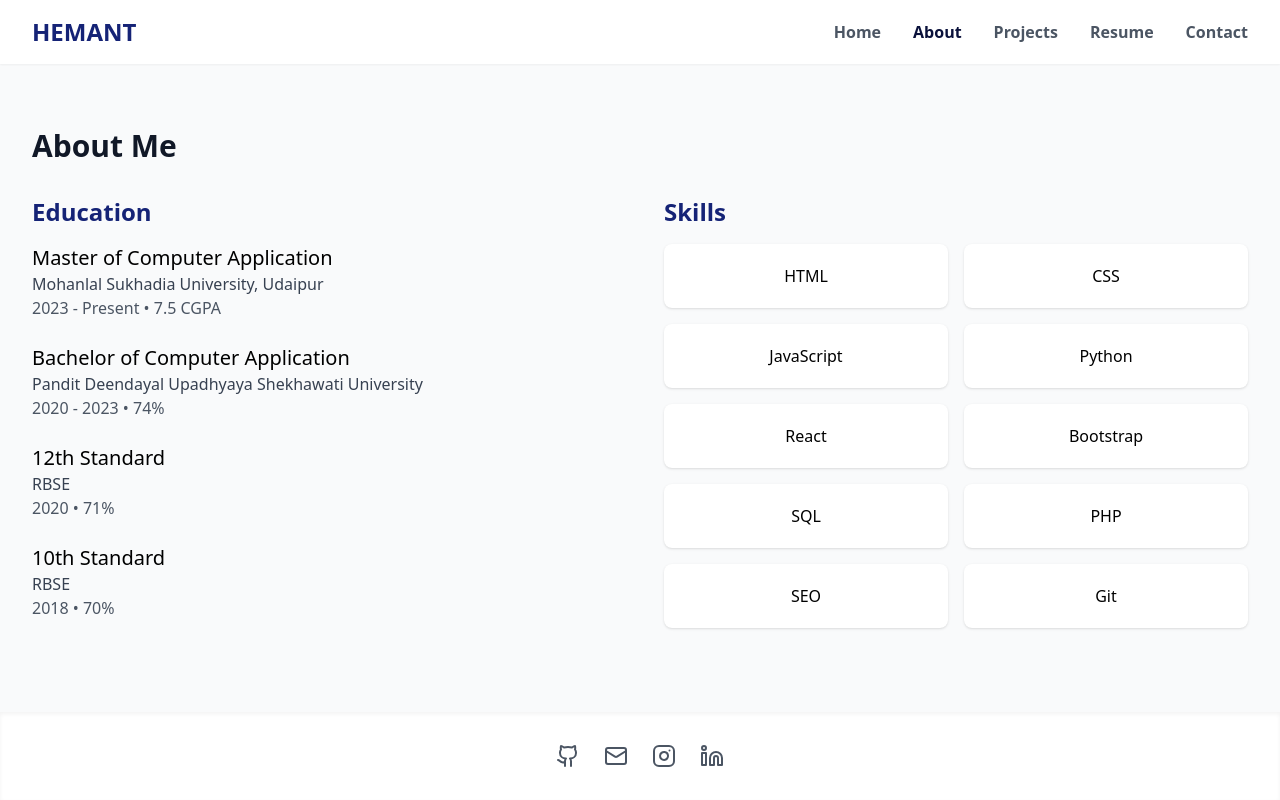
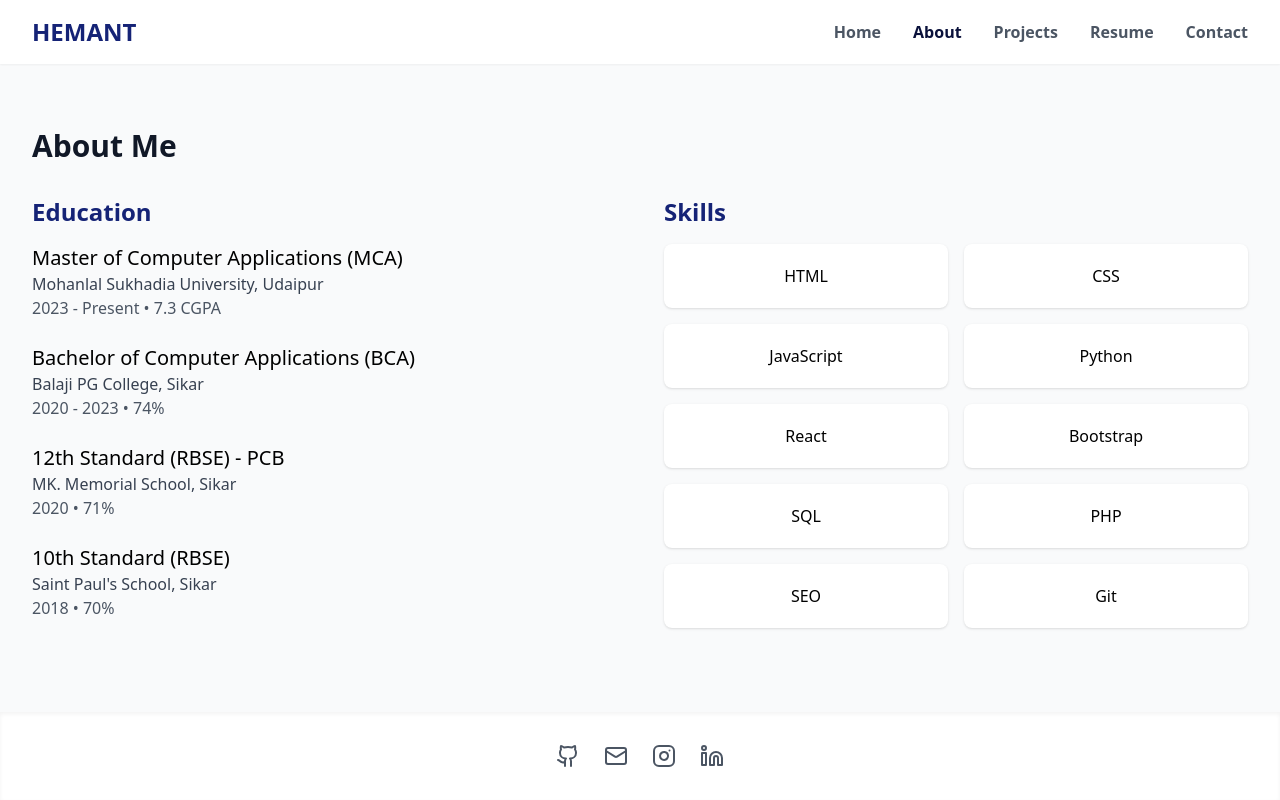
Before and after one commit to hemant482/portfolio, a React (Vite) app: page /about in a window 1280 px wide. Built offline with nearby package versions, Linux system fonts and the light colour scheme; the HTML template or start-up script is replaced by a standard one.

Commit message:
Update About.jsx

```diff
--- a/src/pages/About.jsx
+++ b/src/pages/About.jsx
@@ -1,8 +1,17 @@
-import React from 'react';
+import React from "react";
 
 const About = () => {
     const skills = [
-    'HTML', 'CSS', 'JavaScript', 'Python', 'React', 'Bootstrap',  'SQL', 'PHP', 'SEO', 'Git'
+        "HTML",
+        "CSS",
+        "JavaScript",
+        "Python",
+        "React",
+        "Bootstrap",
+        "SQL",
+        "PHP",
+        "SEO",
+        "Git",
     ];
 
     return (
@@ -11,35 +20,51 @@ const About = () => {
 
             <div className="grid grid-cols-1 md:grid-cols-2 gap-12">
                 <div>
-          <h3 className="text-2xl font-semibold text-navy-600 mb-4">Education</h3>
+                    <h3 className="text-2xl font-semibold text-navy-600 mb-4">
+                        Education
+                    </h3>
                     <div className="space-y-6">
                         <div>
-              <h4 className="text-xl font-medium">Master of Computer Application</h4>
-              <p className="text-gray-700">Mohanlal Sukhadia University, Udaipur</p>
-              <p className="text-gray-600">2023 - Present • 7.5 CGPA</p>
+                            <h4 className="text-xl font-medium">
+                                Master of Computer Applications (MCA)
+                            </h4>
+                            <p className="text-gray-700">
+                                Mohanlal Sukhadia University, Udaipur
+                            </p>
+                            <p className="text-gray-600">
+                                2023 - Present • 7.3 CGPA
+                            </p>
                         </div>
                         <div>
-              <h4 className="text-xl font-medium">Bachelor of Computer Application</h4>
+                            <h4 className="text-xl font-medium">
+                                Bachelor of Computer Applications (BCA)
+                            </h4>
                             <p className="text-gray-700">
-              Pandit Deendayal Upadhyaya Shekhawati University</p>
+                                Balaji PG College, Sikar
+                            </p>
                             <p className="text-gray-600">2020 - 2023 • 74%</p>
                         </div>
                         <div>
-              <h4 className="text-xl font-medium">12th Standard</h4>
-              <p className="text-gray-700">RBSE</p>
+                            <h4 className="text-xl font-medium">
+                                12th Standard (RBSE) - PCB
+                            </h4>
+                            <p className="text-gray-700">MK. Memorial School, Sikar</p>
                             <p className="text-gray-600">2020 • 71%</p>
                         </div>
                         <div>
-              <h4 className="text-xl font-medium">10th Standard</h4>
-              <p className="text-gray-700">RBSE</p>
+                            <h4 className="text-xl font-medium">
+                                10th Standard (RBSE)
+                            </h4>
+                            <p className="text-gray-700">Saint Paul's School, Sikar</p>
                             <p className="text-gray-600">2018 • 70%</p>
                         </div>
-
                     </div>
                 </div>
 
                 <div>
-          <h3 className="text-2xl font-semibold text-navy-600 mb-4">Skills</h3>
+                    <h3 className="text-2xl font-semibold text-navy-600 mb-4">
+                        Skills
+                    </h3>
                     <div className="grid grid-cols-2 gap-4">
                         {skills.map((skill, index) => (
                             <div
```
Lines whose indentation alone changed are shown as unchanged.
